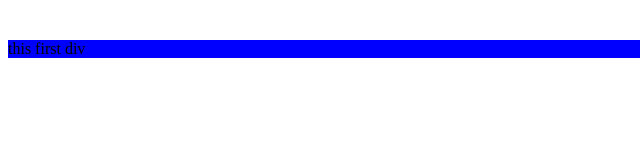
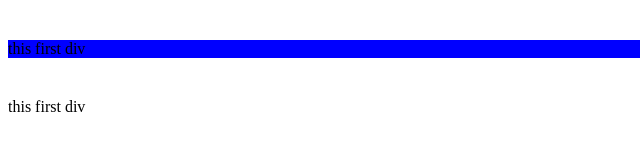
Before and after one commit to marwangit4373/task-to-do, a plain HTML site: page index.html in a window 1280 px wide. Shown: the full height of the page, 0-640 px from the left. Drawn offline with Linux system fonts and the light colour scheme.

Commit message:
add div 2

```diff
--- a/index.html
+++ b/index.html
@@ -8,5 +8,6 @@
   </head>
   <body>
     <div class="one">this first div</div>
+    <div class="two">this first div</div>
   </body>
 </html>
```
